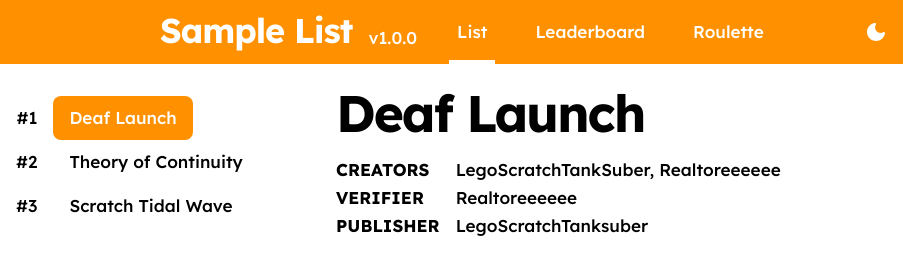
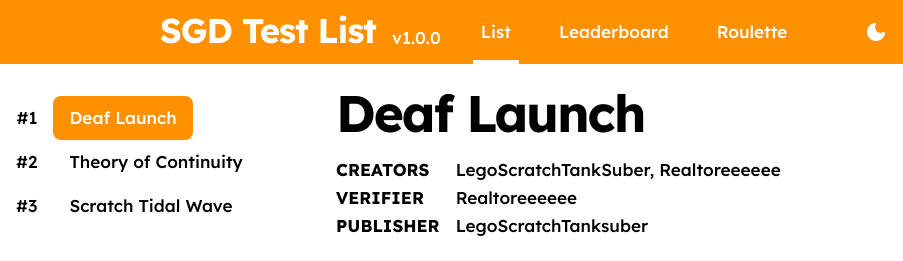
Before and after one commit to TheRealBlazerGD/SGDTESTLIST, a plain HTML site: page index.html in a window 1280 px wide. Shown: the top 261 px of the page, 0-903 px from the left. Drawn offline with nearby package versions, Linux system fonts and the light colour scheme.

Commit message:
Update index.html

```diff
--- a/index.html
+++ b/index.html
@@ -3,7 +3,7 @@
     <head>
         <meta charset="UTF-8" />
         <meta name="viewport" content="width=1024" />
-        <title>Your List Name</title>
+        <title>SGD Test List</title>
 
         <!-- Replace your server icon by uploading an image file named "list_icon.png"-->
         <link rel="icon" href="/list_icon.png" />
@@ -37,7 +37,7 @@
     <body id="app">
         <header :class="{ dark: store.dark }">
             <div class="logo">
-                <h2>Sample List</h2>
+                <h2>SGD Test List</h2>
                 <p>v1.0.0</p>
             </div>
             <nav class="nav">
```
